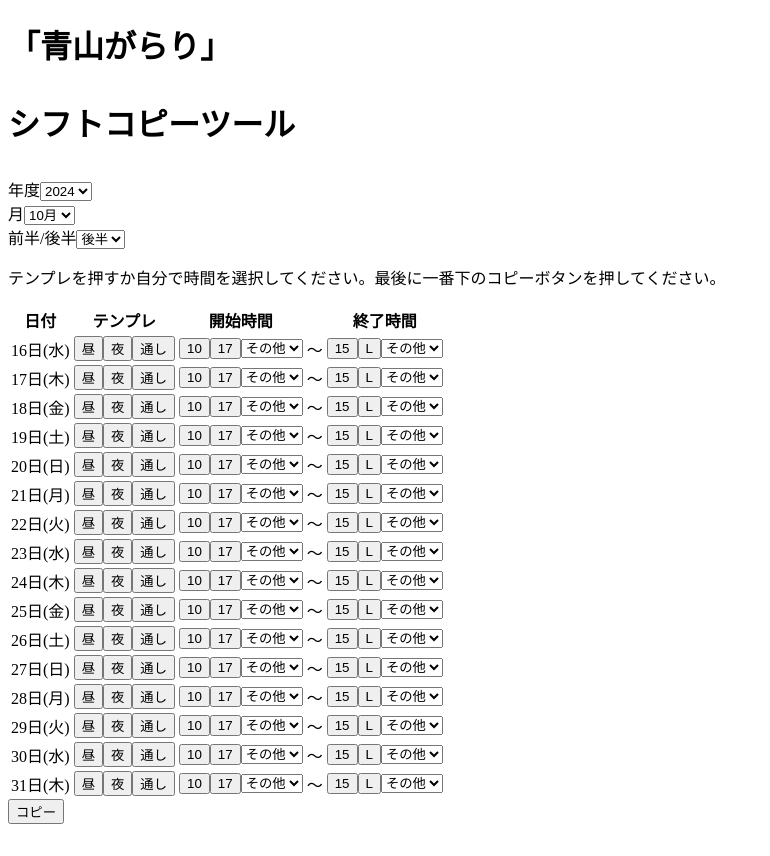
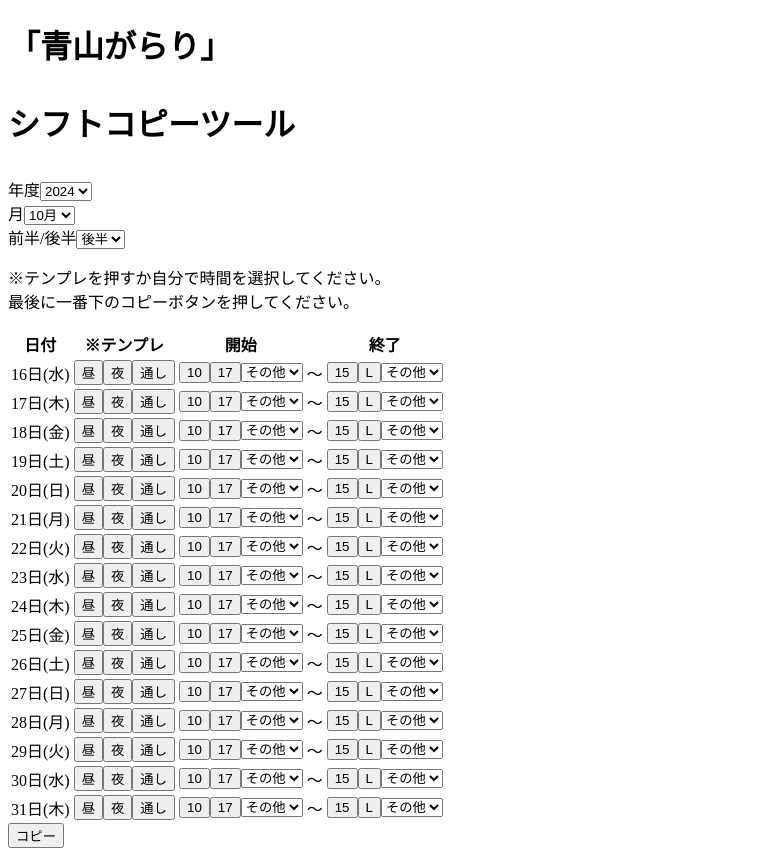
Before and after one commit to raimudes86/shift_tool, a Next.js app: page / in a window 1280 px wide. Shown: the whole page, without its empty margins (0-770 px from the left). Before the commit the page ends 832 px from the top, so only its background shows below. Built offline with nearby package versions, Linux system fonts and the light colour scheme.

Commit message:
テンプレの色の調整と米印の追加

```diff
--- a/src/app/page.tsx
+++ b/src/app/page.tsx
@@ -8,7 +8,7 @@ const ShiftButton = ({ label, selected, onClick }: { label: string, selected: bo
   return (
     <button
       onClick={onClick}
-      className={`p-2 border ${selected ? 'bg-blue-600 text-white' : 'bg-gray-100 text-gray-700'} hover:bg-blue-500 hover:text-white transition-colors duration-300 ease-in-out rounded mr-2 mb-2`}
+      className={`py-2 px-5 border shadow-md ${selected ? 'bg-blue-600 text-white' : (label === '昼' || label === '夜' || label === '通し') ? 'bg-gray-400' :'bg-gray-100 text-gray-700'}  transition-colors duration-300 ease-in-out rounded mr-2 mb-2`}
     >
       {label}
     </button>
@@ -142,22 +142,22 @@ const ShiftPage = () => {
       </div>
 
       {/* 説明文 */}
-      <p className="text-gray-600 text-center mb-6">テンプレを押すか自分で時間を選択してください。最後に一番下のコピーボタンを押してください。</p>
+      <p className="text-gray-600 text-center mb-6">※テンプレを押すか自分で時間を選択してください。<br></br>最後に一番下のコピーボタンを押してください。</p>
 
       {/* シフト設定 */}
       <table className="min-w-full table-auto border-collapse border border-gray-300 shadow-lg rounded-lg">
         <thead className="bg-gray-100">
           <tr>
-            <th className="border border-gray-300 p-4 text-left">日付</th>
-            <th className="border border-gray-300 p-4 text-left">テンプレ</th>
-            <th className="border border-gray-300 p-4 text-left">開始時間</th>
-            <th className='border border-gray-300 p-4 text-left'></th>
-            <th className="border border-gray-300 p-4 text-left">終了時間</th>
+            <th className="border border-gray-300 p-3 text-center">日付</th>
+            <th className="border border-gray-300 p-3 text-center">※テンプレ</th>
+            <th className="border border-gray-300 p-3 text-center">開始</th>
+            <th className='border border-gray-300 '></th>
+            <th className="border border-gray-300 p-3 text-center">終了</th>
           </tr>
         </thead>
         <tbody>
           {days.map((day, index) => (
-            <tr key={day.date} className="hover:bg-gray-100 transition-colors duration-200 ease-in-out">
+            <tr key={day.date} className=" duration-200 ease-in-out">
               <td className="border border-gray-300 p-4">{day.date}日({day.youbi})</td>
               <td className="border border-gray-300 p-4 ">
                 <div className="flex flex-col sm:flex-row">
@@ -257,7 +257,7 @@ const ShiftPage = () => {
             navigator.clipboard.writeText(generateCopyText());
             handleCopy();
           }}
-          className="bg-blue-600 text-white w-full py-4 rounded hover:bg-blue-700 transition-colors duration-300"
+          className="bg-blue-600 text-white w-full py-4 rounded  transition-colors duration-300"
         >
           コピー
         </button>
```
